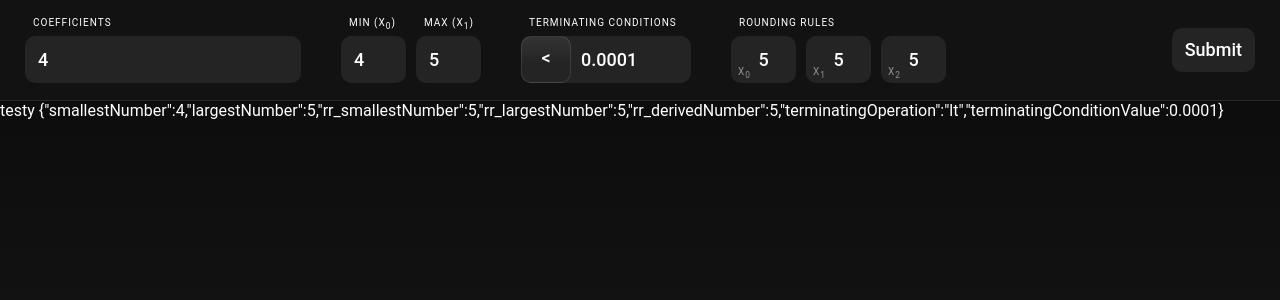
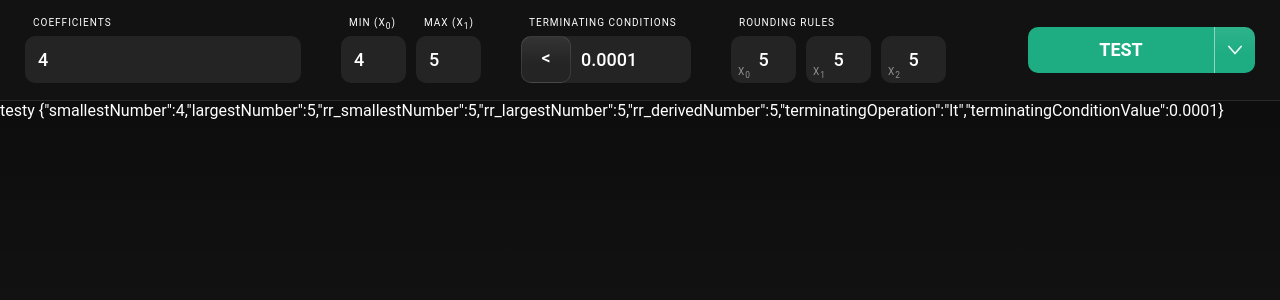
Before and after one commit to marqroldan/numericalmethods, a React app: page / in a window 1280 px wide. Shown: the top 300 px of the page. Built offline with nearby package versions, Linux system fonts and the light colour scheme.

Commit message:
Updated App to have the ButtonDropdown component

```diff
--- a/src/App.tsx
+++ b/src/App.tsx
@@ -13,6 +13,8 @@ import ButtonDropdown from '@Components/ButtonDropdown';
 import FieldGroup from '@Components/FieldGroup';
 import Options from '@Components/Options';
 import { mathOperatorsArr } from '@Utils/math';
+
+const MethodsList = Object.keys(NumericalMethods);
 
 export default class App extends React.PureComponent {
   formRef = React.createRef<HTMLFormElement>();
@@ -36,6 +38,10 @@ export default class App extends React.PureComponent {
     this.setState({
       [target]: value,
     });
+  };
+
+  formSubmit = () => {
+    console.log('Form submitted');
   };
 
   render() {
@@ -139,7 +145,11 @@ export default class App extends React.PureComponent {
               </FieldGroup>
             </div>
             <div>
-              <input type={'submit'} />
+              <ButtonDropdown
+                onClick={this.formSubmit}
+                onChangeValue={this.valueChange('method')}
+                options={MethodsList}
+              />
             </div>
           </form>
         </Header>
```
